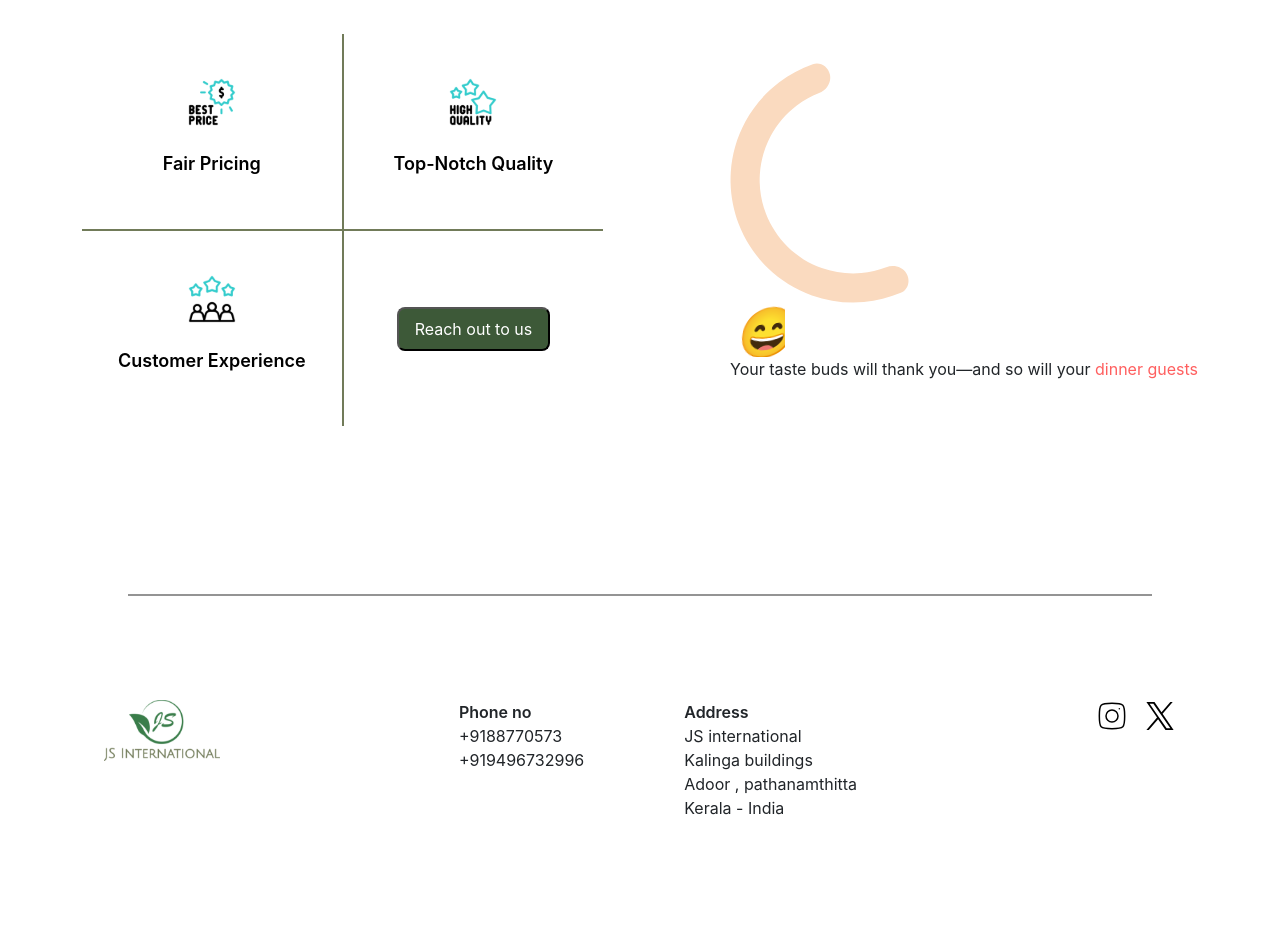
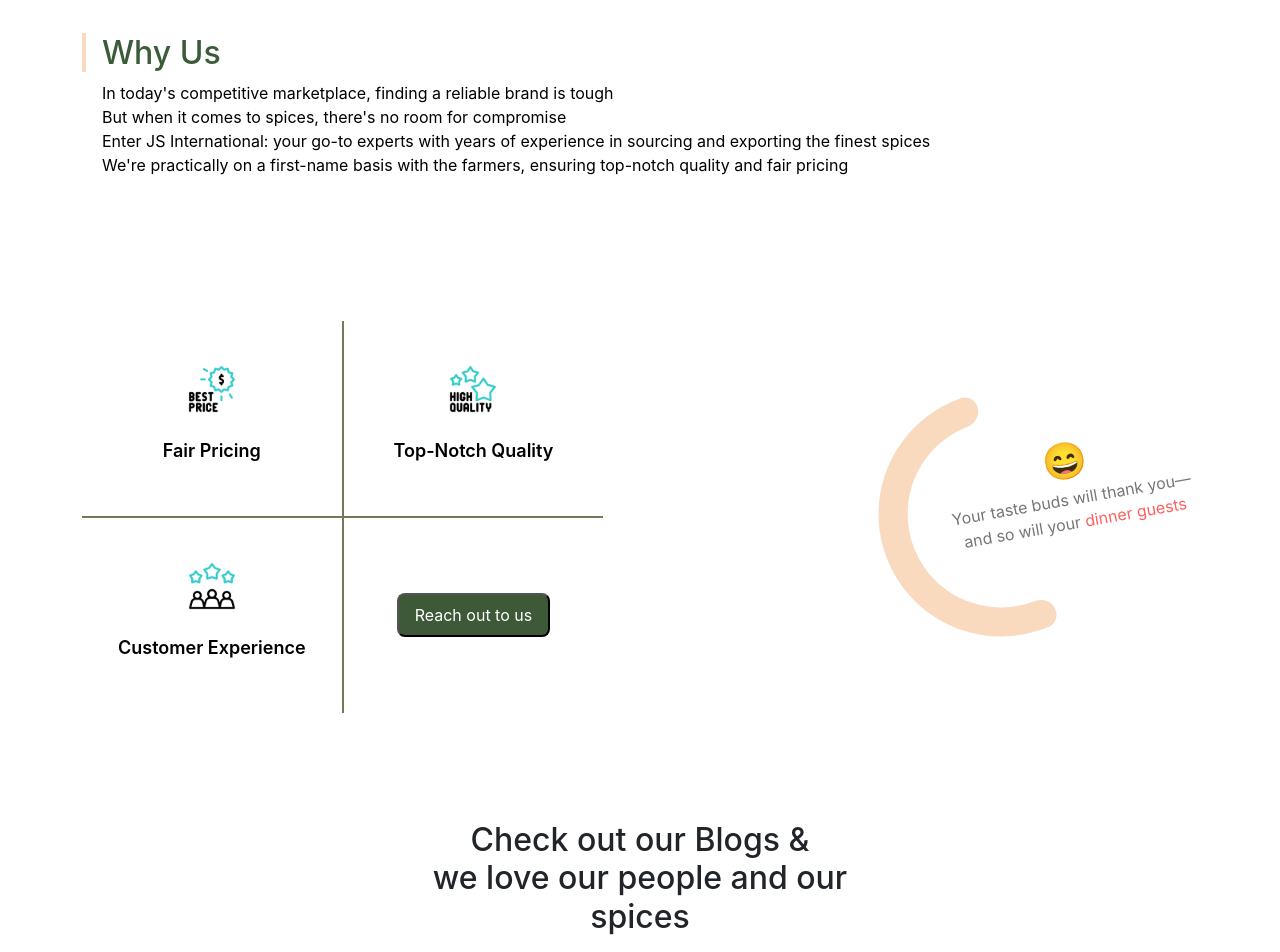
Before and after one commit to sai-kiran77/kokospices, a React (Create React App) app: page / in a window 1280 px wide. Shown: the part 580-1532 px from the top of the page. Before the commit the page ends 1504 px from the top, so only its background shows below. Built offline with nearby package versions, Linux system fonts and the light colour scheme.

Commit message:
subscribe section

```diff
--- a/src/App.css
+++ b/src/App.css
@@ -70,3 +70,11 @@
 .cl-red {
   color: #FF5F5F;
 }
+
+.cl-lg_green {
+  color: #3A5C38;
+}
+
+.subscribe-btn{
+  margin-left: 8px;
+}
--- a/src/pages/Home.jsx
+++ b/src/pages/Home.jsx
@@ -2,9 +2,7 @@ import React from "react";
 import "./Home.scss";
 import organic from "../assets/organic.svg";
 import curvedEllipse from "../assets/curved-ellipse.svg";
-import smile from "../assets/smile.svg";
 import OurQualities from "../components/OurQualities";
-
 
 function Home() {
   return (
@@ -22,16 +20,47 @@ function Home() {
         </div>
       </div>
 
+      <section className="why-us">
+        <h2>Why Us</h2>
+        <p>
+          In today's competitive marketplace, finding a reliable brand is tough
+        </p>
+        <p>But when it comes to spices, there's no room for compromise</p>
+        <p>
+          Enter JS International: your go-to experts with years of experience in
+          sourcing and exporting the finest spices
+        </p>
+        <p>
+          We're practically on a first-name basis with the farmers, ensuring
+          top-notch quality and fair pricing
+        </p>
+      </section>
+
       <div className="qualities-ct">
         <OurQualities />
         <div className="floating-ct">
           <img src={curvedEllipse} alt="curved ellipse" />
-          <div>
-            <img src={smile} alt="smile" />
-            <p>Your taste buds will thank you—and so will your <span className="cl-red">dinner guests</span></p>
+          <div className="content-ct">
+            <span className="smile">😄</span>
+            <p>
+              Your taste buds will thank you—and so will your{" "}
+              <span className="cl-red">dinner guests</span>
+            </p>
           </div>
         </div>
       </div>
+
+      <section className="subscribe">
+        <h2>Check out our Blogs &
+          <div>
+          we love our people and our spices
+          </div>
+        </h2>
+        <div className="d-flex">
+          <input className="form-control py-2" type="text" placeholder="Email" />
+          <button className="btn btn-success btn-clr text-white px-3 py-2 subscribe-btn">Subscribe </button>
+        </div>
+      </section>
     </div>
   );
 }
--- a/src/pages/Home.scss
+++ b/src/pages/Home.scss
@@ -16,10 +16,6 @@
         .tagline2 {
             font-size: 64px;
             font-weight: 800;
-
-            .cl-lg_green {
-                color: #3A5C38;
-            }
         }
 
         .btns-ct {
@@ -33,11 +29,54 @@
         justify-content: flex-start;
         position: relative;
 
-        .floating-ct{
+        .floating-ct {
             position: absolute;
             right: 0;
             top: 50%;
             transform: translateY(-50%);
+            width: 320px;
+
+            .smile{
+                font-size: 36px;
+            }
+
+            .content-ct {
+                position: absolute;
+                top: 15%;
+                left: 20%;
+                text-align: center;
+                transform: rotate(-10deg);
+                color: #767676;
+            }
+        }
+    }
+
+    .why-us{
+        width: 90%;
+        margin: 72px;
+        h2{
+            color: #3A5C38;
+            // margin-left: 16px;
+
+            &::before{
+                content: "";
+                border-right: 4px solid #FADABF;
+                margin-right: 16px;
+            }
+        }
+        p{
+            margin: 0;
+            margin-left: 20px;
+            color: #000000;
+        }
+    }
+
+    .subscribe{
+        margin: 36px;
+        width: 500px;
+        text-align: center;
+        h2{
+            margin-bottom: 32px;
         }
     }
 }
```
Also changed, not shown: src/assets/smile.svg (deleted).
